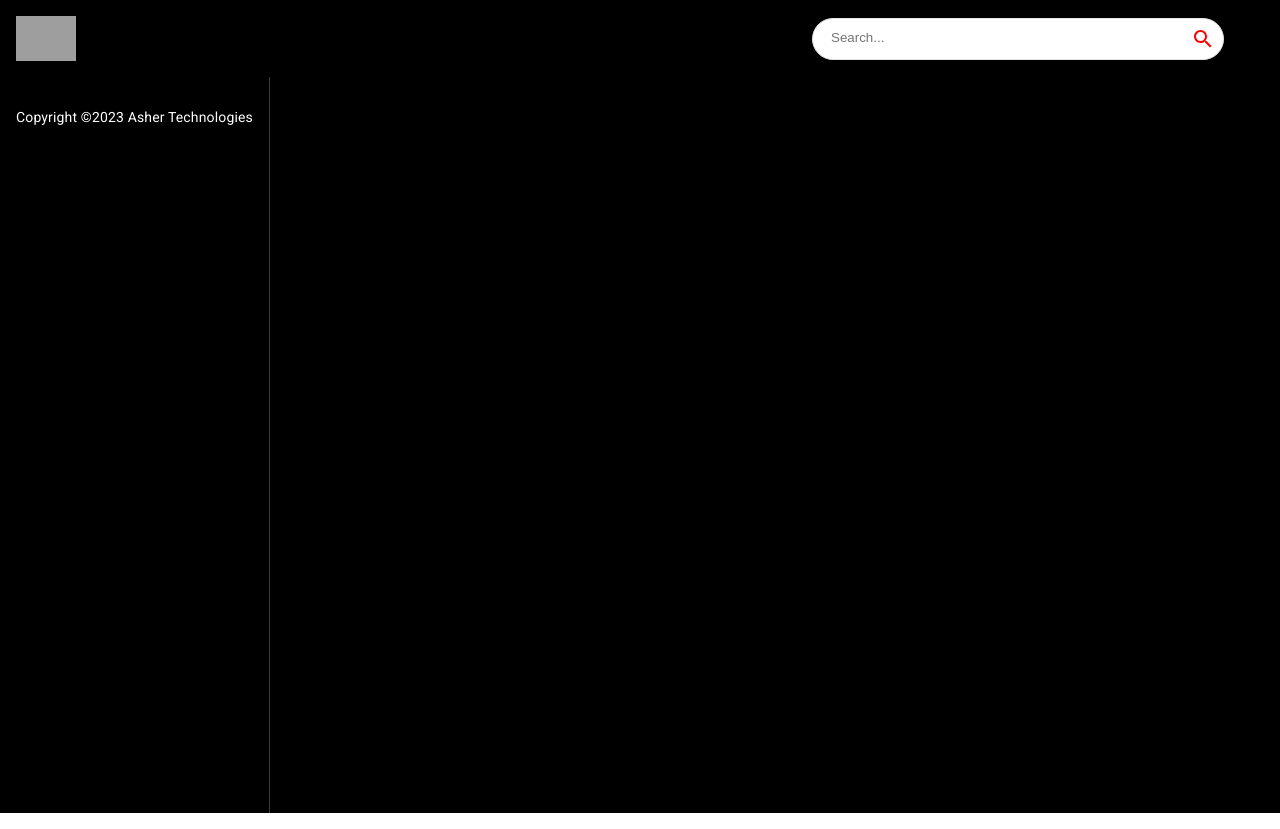
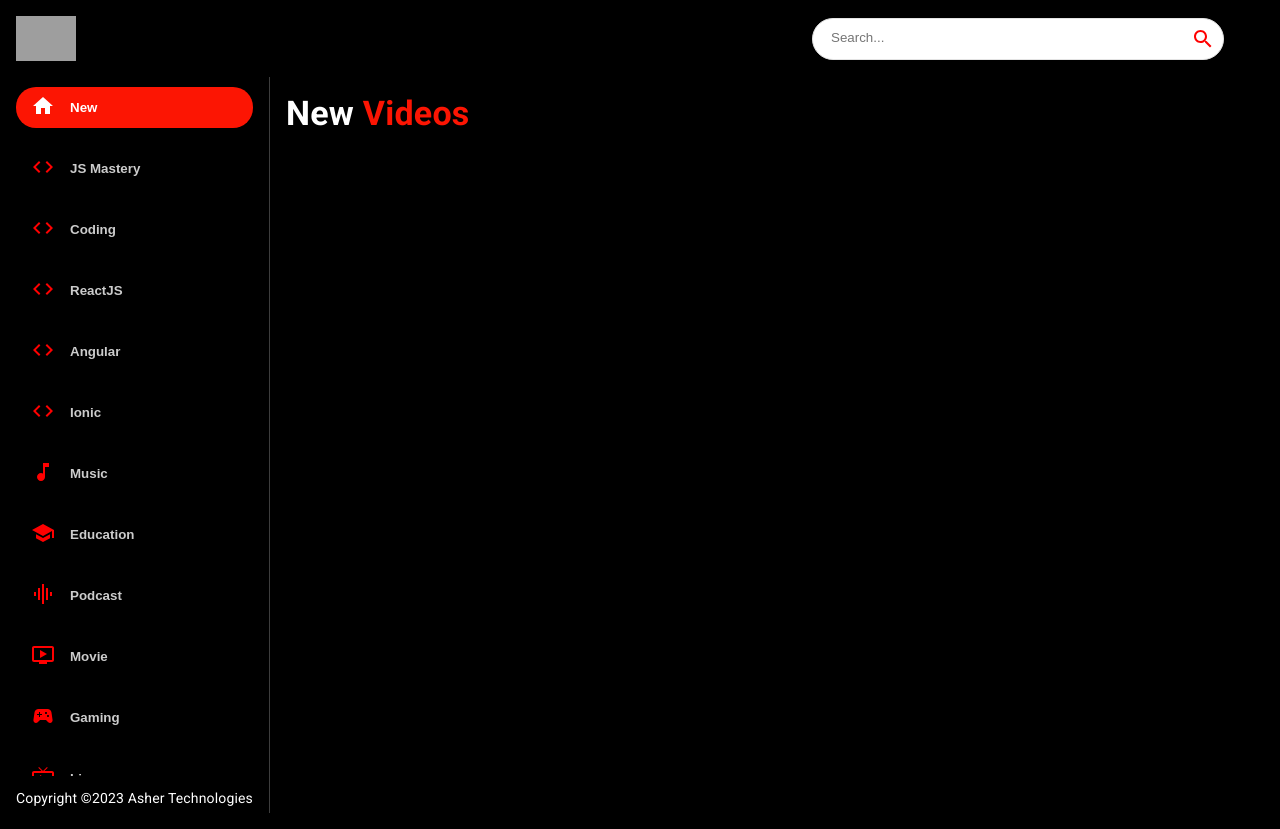
Before and after one commit to PattersonOfficial/react-youtube, a React (Create React App) app: page / in a window 1280 px wide. Built offline with nearby package versions, Linux system fonts and the light colour scheme; grey boxes are pictures that could not be loaded.

Commit message:
sidebar component styling complete

```diff
--- a/src/components/Feed.jsx
+++ b/src/components/Feed.jsx
@@ -1,14 +1,14 @@
 import { useState, useEffect } from 'react';
 import { Box, Stack, Typography } from '@mui/material';
+import SideBar from './minor-components/SideBar';
 
 const Feed = () => {
-
   const date = new Date().getFullYear();
   return (
     // Main Feed Container
-    <Stack sx={{ flexDirection: { sm: 'column', md: 'row' } }}>
+    <Stack sx={{ flexDirection: { sx: 'column', md: 'row' } }}>
 
-      {/* Main Feed Content */}
+      {/* Sidebar Container */}
       <Box
         sx={{
           height: { sx: 'auto', md: '92vh' },
@@ -16,16 +16,29 @@ const Feed = () => {
           px: { sx: 0, md: 2 },
         }}>
 
-          {/* SideBar Component */}
-          SideBar
+
+        {/* SideBar Component */}
+        <SideBar />
 
 
-          {/* Copyright Component */}
-          <Typography className='copyright' variant='body2' sx={{ mt: 1.5, color: '#fff' }}>
-            Copyright ©{date} Asher Technologies
-          </Typography>
+        {/* Copyright Component */}
+        <Typography
+          className='copyright'
+          variant='body2'
+          sx={{ mt: 1.5, color: '#fff' }}>
+          Copyright ©{date} Asher Technologies
+        </Typography>
+      </Box>
 
-        </Box>
+      {/* Main Feed Container */}
+      <Box p={2} sx={{ overflowY: 'auto', height: '90vh', flex: 2 }}>
+
+        {/* Content Heading Component */}
+        <Typography variant='h4' fontWeight='bold'  mb={2} sx={{ color: 'white' }}>
+          New <span style={{ color: '#FC1503' }} >Videos</span>
+        </Typography>
+
+      </Box>
 
     </Stack>
   );
--- a/src/components/minor-components/SideBar.jsx
+++ b/src/components/minor-components/SideBar.jsx
@@ -1,9 +1,43 @@
-import React from 'react'
+import { Stack } from '@mui/system';
+import { categories } from '../../utils/constants';
 
-const SideBar = () => {
-  return (
-    <div>SideBar</div>
-  )
-}
+const selectedCategory = 'New';
 
-export default SideBar
+const SideBar = () => (
+  <Stack
+    direction='row'
+    sx={{
+      overflowY: 'auto',
+      height: {
+        sx: 'auto',
+        md: '95%',
+      },
+      flexDirection: {
+        md: 'column',
+      },
+    }}>
+    {categories.map((category) => (
+      <button
+        className='category-btn'
+        key={category.name}
+        style={{
+          color: 'white',
+          background: category.name === selectedCategory && '#FC1503',
+        }}>
+        <span
+          style={{
+            color: category.name === selectedCategory ? 'white' : 'red',
+            marginRight: '15px',
+          }}>
+          {category.icon}
+        </span>
+        <span
+          style={{ opacity: category.name === selectedCategory ? '1' : '0.8' }}>
+          {category.name}
+        </span>
+      </button>
+    ))}
+  </Stack>
+);
+
+export default SideBar;
--- a/src/utils/constants.js
+++ b/src/utils/constants.js
@@ -19,7 +19,8 @@ export const categories = [
   { name: 'JS Mastery', icon: <CodeIcon />, },
   { name: 'Coding', icon: <CodeIcon />, },
   { name: 'ReactJS', icon: <CodeIcon />, },
-  { name: 'NextJS', icon: <CodeIcon />, },
+  { name: 'Angular', icon: <CodeIcon />, },
+  { name: 'Ionic', icon: <CodeIcon />, },
   { name: 'Music', icon: <MusicNoteIcon /> },
   { name: 'Education', icon: <SchoolIcon />, },
   { name: 'Podcast', icon: <GraphicEqIcon />, },
```
